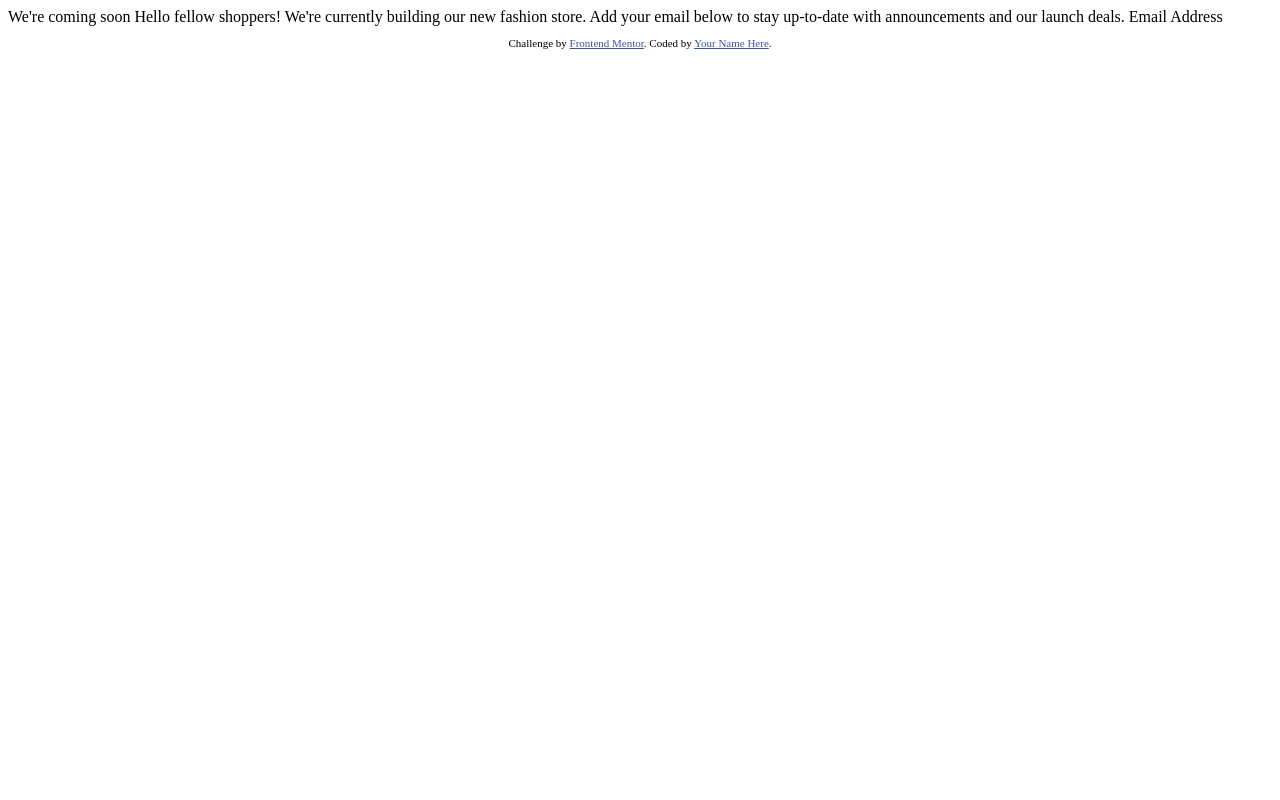
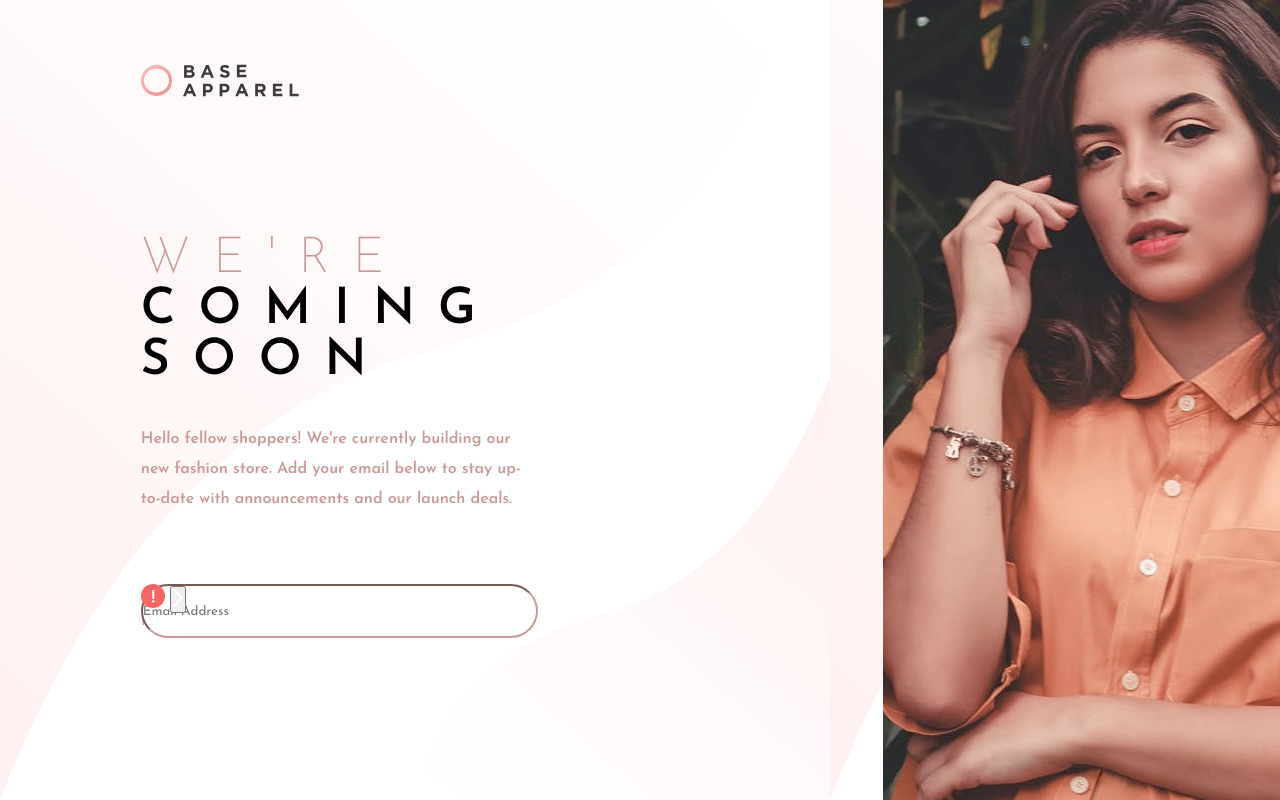
Before and after one commit to Kazalaa/coming-soon-page, a plain HTML site: page index.html in a window 1280 px wide. Drawn offline with Linux system fonts and the light colour scheme.

```diff
--- a/index.html
+++ b/index.html
@@ -5,29 +5,32 @@
   <meta name="viewport" content="width=device-width, initial-scale=1.0"> <!-- displays site properly based on user's device -->
 
   <link rel="icon" type="image/png" sizes="32x32" href="./images/favicon-32x32.png">
-
+  <link rel="preconnect" href="https://fonts.gstatic.com">
+  <link rel="preconnect" href="https://fonts.gstatic.com">
+  <link rel="preconnect" href="https://fonts.gstatic.com">
+  <link href="https://fonts.googleapis.com/css2?family=Josefin+Sans:ital,wght@0,100;0,200;0,400;0,600;1,300&display=swap" rel="stylesheet">
+  <link rel="stylesheet" href="style.css">
   <title>Frontend Mentor | Base Apparel coming soon page</title>
-
-  <!-- Feel free to remove these styles or customise in your own stylesheet 👍 -->
-  <style>
-    .attribution { font-size: 11px; text-align: center; }
-    .attribution a { color: hsl(228, 45%, 44%); }
-  </style>
 </head>
 <body>
+  <div class='grid'>
+    <div class='logo-text-form'>
+      <img class='logo' src="./images/logo.svg" alt="The base apparel logo">
+      <h1><span>We're</span><br> coming<br> soon</h1>
+      <p class='welcome'>Hello fellow shoppers! We're currently building our new fashion store.
+        Add your email below to stay up-to-date with announcements and our launch deals.</p>
 
-  We're coming soon
-
-  Hello fellow shoppers! We're currently building our new fashion store.
-  Add your email below to stay up-to-date with announcements and our launch deals.
-
-  Email Address
-
-  <footer>
-    <p class="attribution">
-      Challenge by <a href="https://www.frontendmentor.io?ref=challenge" target="_blank">Frontend Mentor</a>.
-      Coded by <a href="#">Your Name Here</a>.
-    </p>
-  </footer>
+      <form class='e-mail' action="">
+        <input class='input-e-mail' type="email" name="email" id="email" placeholder='Email Address' required>
+        <img class ='error' src="./images/icon-error.svg" alt="error">
+        <button class='btn-validation'>
+          <img src="./images/icon-arrow.svg" alt="arrow">
+        </button>
+        <br>Please provide a valid email
+      </form>
+    </div>
+    <div class="image"></div>
+    <!--<img class='model'  src="./images/hero-desktop.jpg" alt="a model">-->
+  </div>
 </body>
 </html>
--- a/style.css
+++ b/style.css
@@ -0,0 +1,110 @@
+*{
+    margin: 0;
+    padding: 0;
+    box-sizing: border-box;
+    overflow: hidden;
+    font-family: 'Josefin Sans', sans-serif;
+}
+.grid{
+    display: grid;
+    grid-template-columns:11vw 58vw 42vw;
+    background-image: url(./images/bg-pattern-desktop.svg);
+    z-index: 0;
+}
+/*.model{
+    width: auto;
+    grid-column: 3;
+}*/
+.image{
+    grid-column: 3;
+    background-image: url(./images/hero-desktop.jpg);
+}
+.logo-text-form{
+    grid-column: 2;
+    display: grid;
+    grid-template-columns: 1fr;
+    grid-template-rows: 8vh 21.25vh 23.75vh 20vh 27vh;
+}
+.logo{
+    grid-row: 2;
+}
+span{
+    color: hsl(0, 36%, 70%);
+    font-weight: 300 !important;
+}
+h1{
+    grid-row: 3;
+    font-size: 50px;
+    font-weight: 600;
+    text-transform: uppercase;
+    letter-spacing: 23px;
+}
+p.welcome{
+    grid-row: 4;
+    font-size: 16px;
+    font-weight: bold;
+    color: hsl(0, 36%, 70%);
+    line-height: 30px;
+    max-width: 31vw;
+}
+.e-mail{
+    grid-row: 5;
+    color:hsl(0, 36%, 70%);
+
+}
+input{
+    position: fixed;
+    border-radius: 50px;
+    border-color: hsl(0, 36%, 70%);
+    width: 31vw;
+    height: 6.8vh;
+    margin-left: 0px;
+    z-index: 0;
+}
+.btn-validation{
+    position: relative;
+    left: 0vw;
+    z-index: 1;
+}
+.error{
+    position: relative;
+}
+/* Small devices (landscape phones, 576px and up)
+@media (max-width: 375px) {
+  .grid {
+    grid-template-columns: 1fr;
+  }
+  .image{
+      grid-row: 3;
+    background-image: url(./images/hero-mobile.jpg);
+    width: 100%;
+    z-index: 1;
+  }
+  .logo-text-form{
+    grid-template-rows: auto;
+    text-align: center;
+}
+h1{
+    grid-row: 4;
+}
+}
+
+/* Medium devices (tablets, 768px and up)
+@media (min-width: 768px) {
+  .grid {
+    grid-template-columns: 1fr 1fr;
+  }
+}
+
+/* Large devices (desktops, 992px and up)
+@media (min-width: 992px) {
+  .grid {
+    grid-template-columns: 1fr 1fr 1fr;
+  }
+}
+
+/* Extra large devices (large desktops, 1200px and up)
+@media (min-width: 1200px) {
+    .grid {
+        grid-template-columns:11vw 58vw 42vw;
+}*/
```
